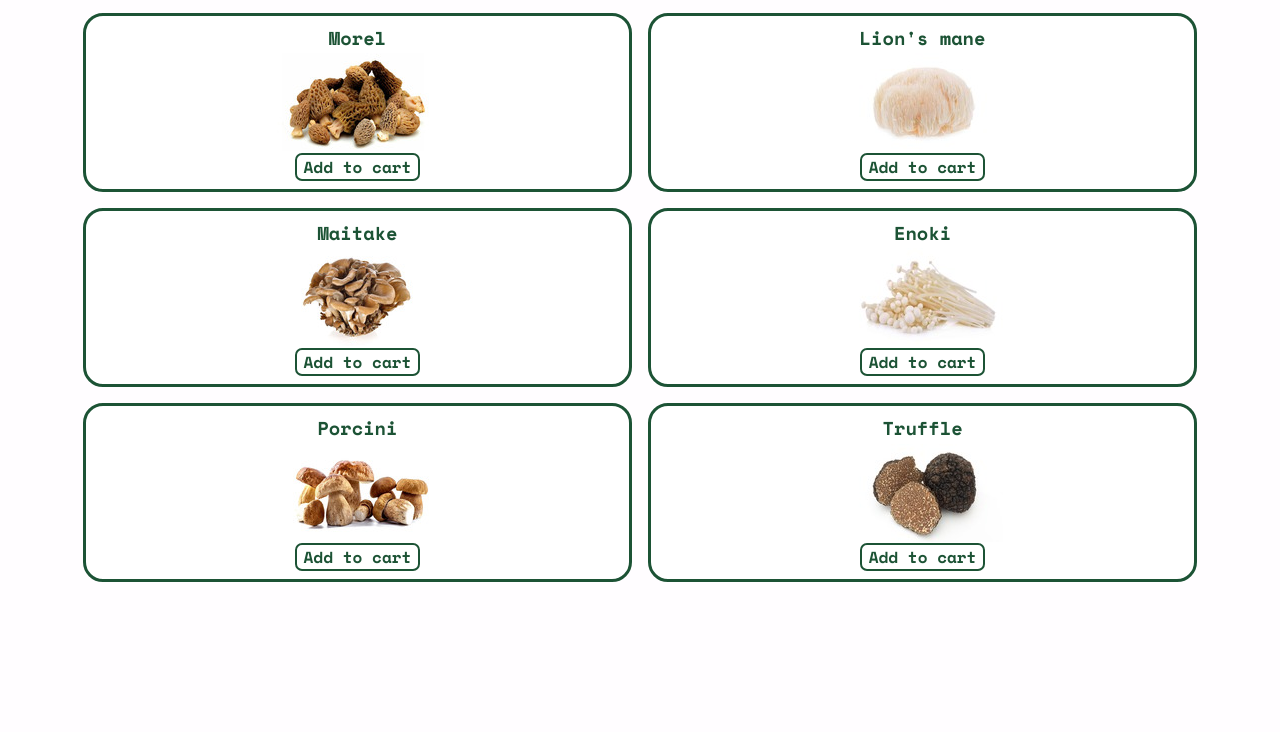
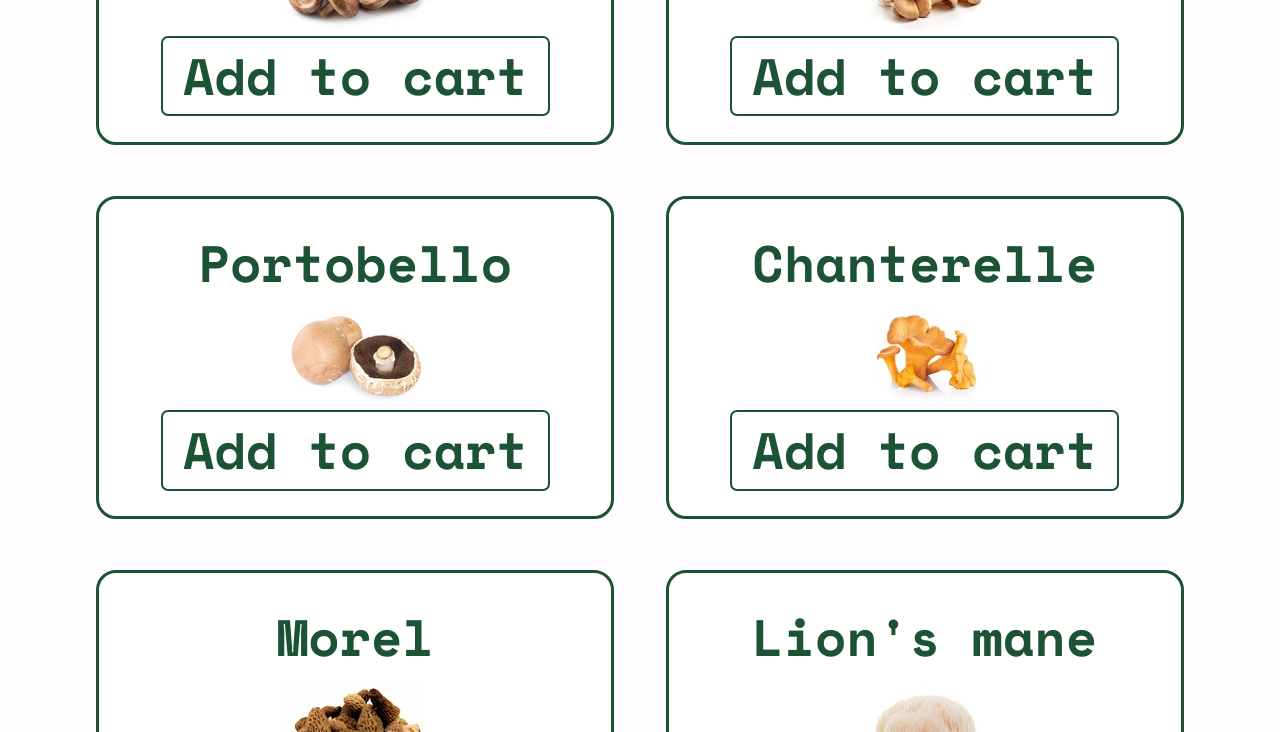
Before and after one commit to abeetle15/mushroom-cart, a plain HTML site: page index.html in a window 1280 px wide. Shown: the part 572-1304 px from the top of the page. Before the commit the page ends 1170 px from the top, so only its background shows below. Drawn offline with nearby package versions, Linux system fonts and the light colour scheme.

Commit message:
Change base font size.
to svw units for it to be relative in stead of pixels so that elements
resize correctly in different devices

```diff
--- a/style.css
+++ b/style.css
@@ -8,6 +8,7 @@
 * {
   margin: 0;
   font-family: 'Space Mono', monospace;
+  font-size: 4svw;
   color: var(--dark);
 }
 body {
```
